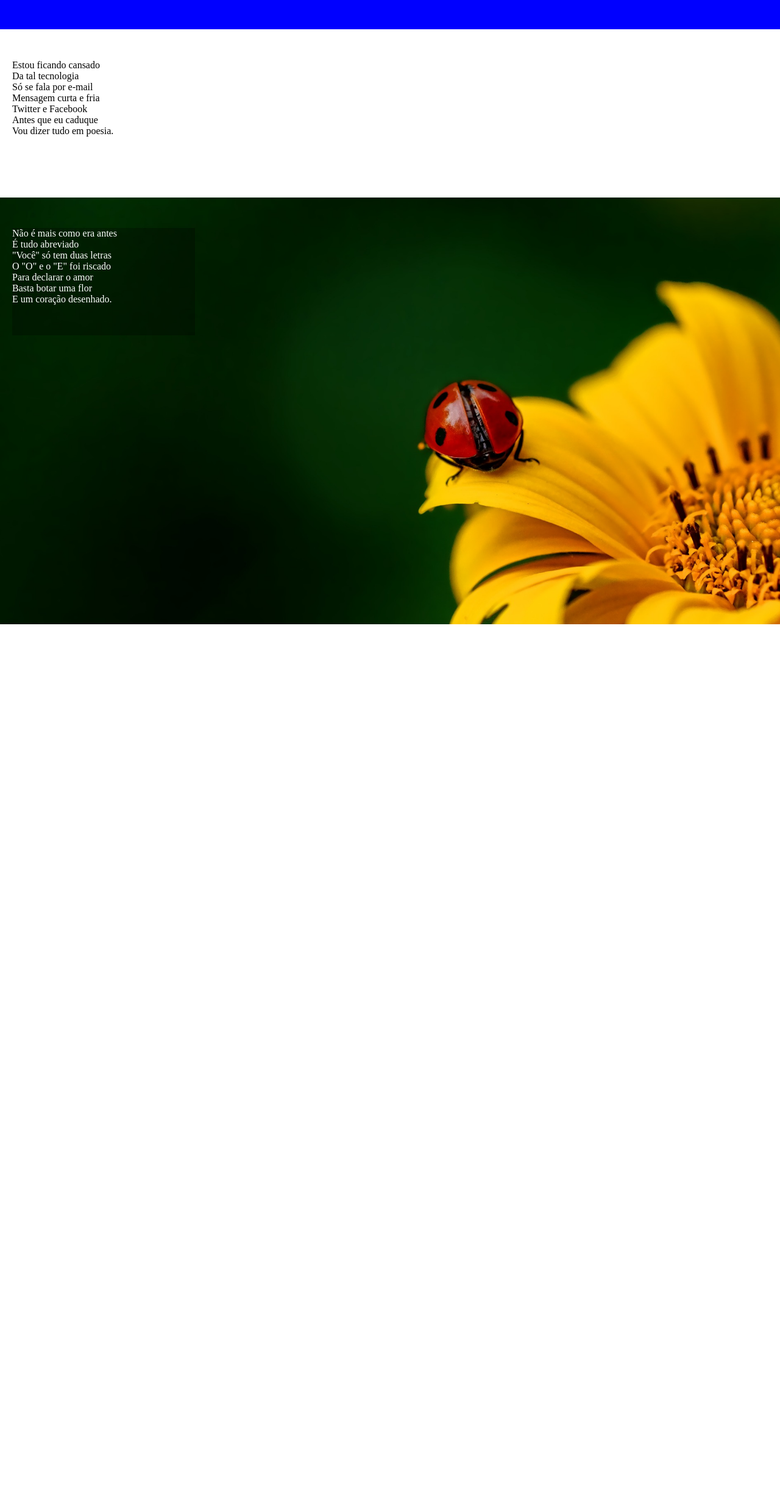
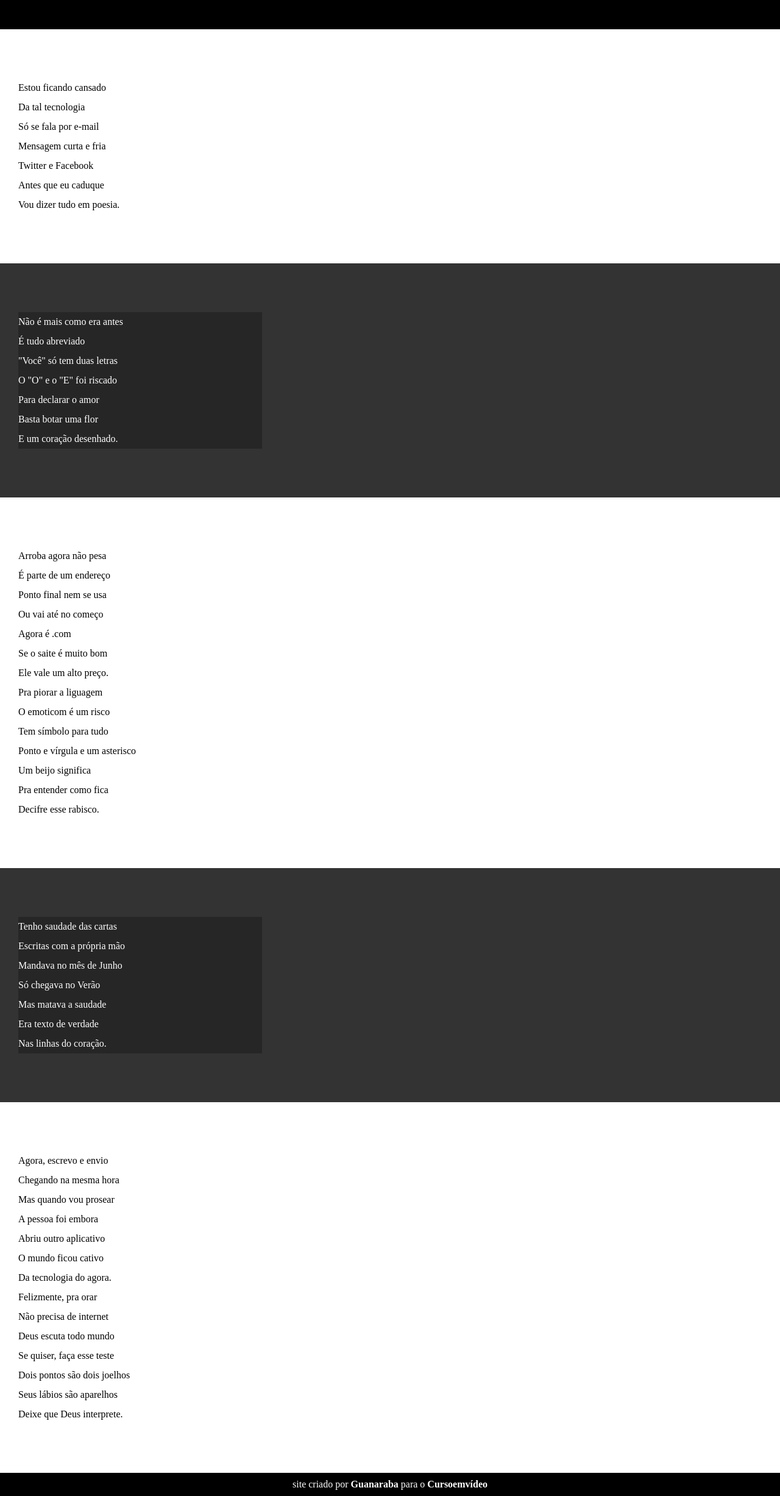
Before and after one commit to kauansales/HTML-CSS, a plain HTML site: page desafios/dx012/index.html in a window 1280 px wide. Shown: the part 107-2561 px from the top of the page at 61% size. Before the commit the page ends 1131 px from the top, so only its background shows below. Drawn offline with Linux system fonts and the light colour scheme.

Commit message:
atualizei estilo dos textos e blocos

```diff
--- a/desafios/dx012/index.html
+++ b/desafios/dx012/index.html
@@ -4,70 +4,14 @@
     <meta charset="UTF-8">
     <meta name="viewport" content="width=device-width, initial-scale=1.0">
     <title>Document</title>
-    <style>
-        * {
-            margin: 0;
-            padding: 0;
-        }
-
-        main  {
-            background-color: blue;
-            width: 100%;
-            height: 100vh;
-            margin: auto;
-        }
-
-        header {
-            padding-bottom: 50px;
-            padding-top: 50px;
-            width: 100%;
-            display: flex;
-            flex-direction: column;
-            align-items: center;
-        }
-
-        .normal1 {
-            background-color: white;
-            padding-top: 50px;
-            padding-bottom: 50px;
-            padding-left: 20px;
-        }
-
-        .normal1 p {
-            padding-bottom: 50px;
-        }
-
-        .imagem1 {
-            width: 100%;
-            height: 600px;
-            background-image: url('imagens/background001.jpg');
-            background-repeat: no-repeat;
-            background-size: cover;
-            background-attachment: fixed;
-            padding-top: 50px;
-            padding-bottom: 50px;
-            padding-left: 20px;
-        }
-
-        .imagem1 p {
-            padding-bottom: 50px;
-            background-color: rgba(0, 0, 0, 0.274);
-            color: white;
-            font-size: 100%;
-            max-width: 300px;
-            max-height: 600px;
-        }
-
-
-    </style>
+    <link rel="stylesheet" href="style.css">
 </head>
 <body>
-    <main>
             <header>
                 <h1>Cordel Moderno</h1>
                 <p>por <a href="#">Milton Duarte</a></p>
             </header>
-        <section class="normal1">
+            <section class="normal">
                 <p>
                 Estou ficando cansado <br>
                 Da tal tecnologia <br>
@@ -78,7 +22,7 @@
                 Vou dizer tudo em poesia.
                 </p>
             </section>
-        <section class="imagem1">
+            <section class="imagem">
                 <p>
                 Não é mais como era antes <br>
                 É tudo abreviado <br>
@@ -90,9 +34,58 @@
                 </p>
             </section>
             <section class="normal">
+                <p>
+                Arroba agora não pesa <br>
+                É parte de um endereço <br>
+                Ponto final nem se usa <br>
+                Ou vai até no começo <br>
+                Agora é .com <br>
+                Se o saite é muito bom <br>
+                Ele vale um alto preço.
+                </p>
+                <p>
+                Pra piorar a liguagem <br>
+                O emoticom é um risco <br>
+                Tem símbolo para tudo <br>
+                Ponto e vírgula e um asterisco <br>
+                Um beijo significa <br>
+                Pra entender como fica <br>
+                Decifre esse rabisco.
+                </p>
             </section>
-        <section class="imagem2">
+            <section class="imagem">
+                <p>
+                    Tenho saudade das cartas <br>
+                    Escritas com a própria mão <br>
+                    Mandava no mês de Junho <br>
+                    Só chegava no Verão <br>
+                    Mas matava a saudade <br>
+                    Era texto de verdade <br>
+                    Nas linhas do coração.
+                </p>
             </section>
-    </main>
+            <section class="normal">
+                <p>
+                    Agora, escrevo e envio <br>
+                    Chegando na mesma hora <br>
+                    Mas quando vou prosear <br>
+                    A pessoa foi embora <br>
+                    Abriu outro aplicativo <br>
+                    O mundo ficou cativo <br>
+                    Da tecnologia do agora.
+                </p>
+                <p>
+                    Felizmente, pra orar  <br>
+                    Não precisa de internet  <br>
+                    Deus escuta todo mundo  <br>
+                    Se quiser, faça esse teste  <br>
+                    Dois pontos são dois joelhos  <br>
+                    Seus lábios são aparelhos  <br>
+                    Deixe que Deus interprete.
+                </p>
+            </section>
+        <footer>
+            <p>site criado por <a href="">Guanaraba</a> para o <a href="">Cursoemvídeo</a></p>
+        </footer>
 </body>
 </html>
--- /dev/null
+++ b/desafios/dx012/style.css
@@ -0,0 +1,65 @@
+@charset "UTF-8";
+
+* {
+    margin: 0;
+    padding: 0;
+}
+
+body {
+    min-height: 100vh;
+    background-color: gray;
+}
+
+header {
+    background-color: black;
+    color: white;
+    text-align: center;
+}
+
+header h1 {
+    padding-top: 50px;
+    font-variant: small-caps;
+}
+
+header p {
+    padding-bottom: 50px;
+}
+
+a {
+    color: white;
+    text-decoration: none;
+    font-weight: bolder;
+}
+
+a:hover {
+    text-decoration: underline;
+}
+
+section {
+    padding-top: 10vh;
+    padding-bottom: 10vh;
+    line-height: 2em;
+    padding-left: 30px;
+}
+
+.normal {
+    background-color: white;
+    color: black;
+}
+
+.imagem {
+    background-color: rgb(51, 51, 51);
+    color: white;
+}
+
+.imagem p {
+    width: 400px;
+    background-color: rgba(0, 0, 0, 0.253);
+}
+
+footer {
+    background-color: black;
+    color: white;
+    text-align: center;
+    padding: 10px;
+}
```
Lines whose indentation alone changed are shown as unchanged.
